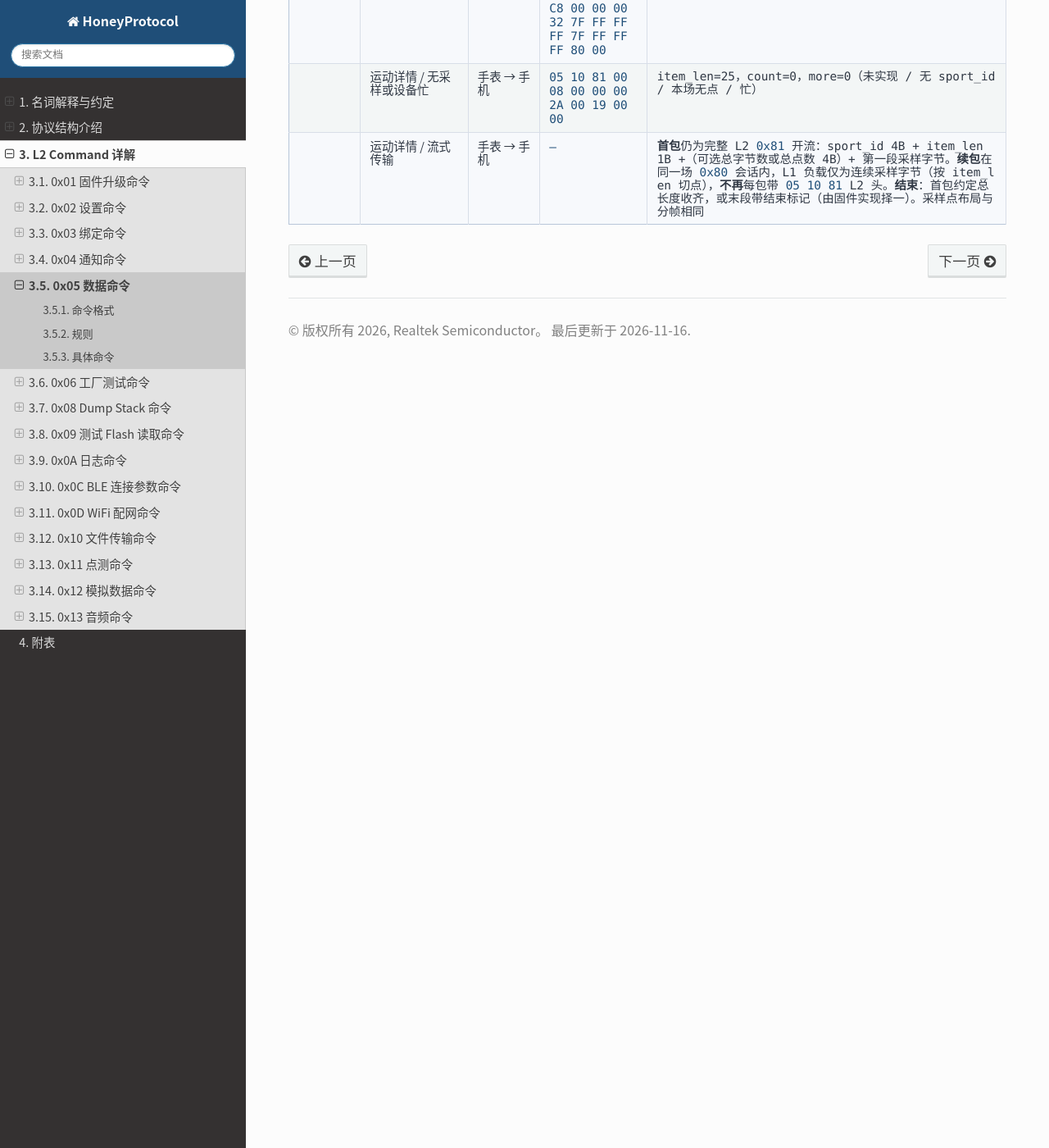
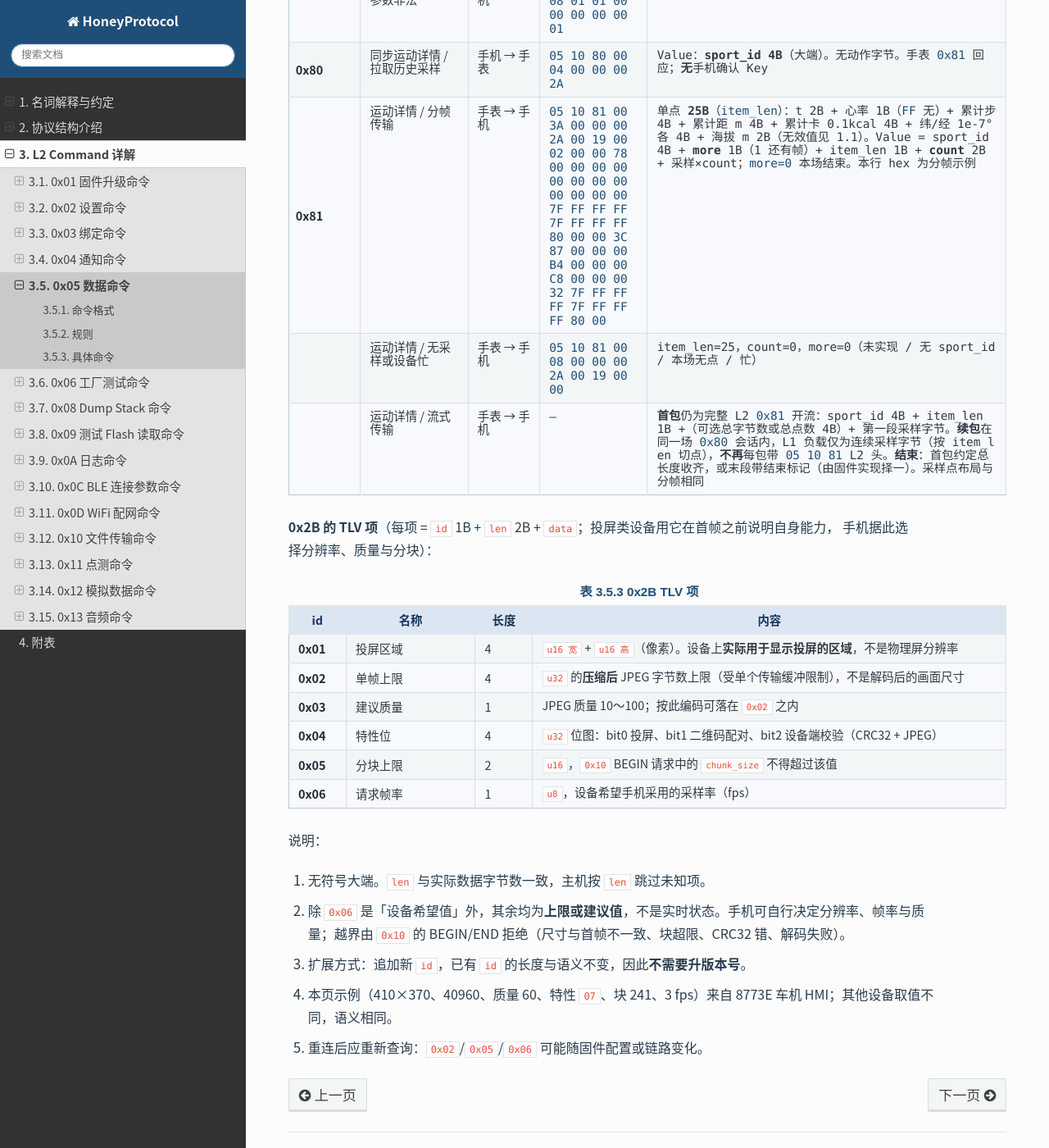
Before and after one commit to realmcu/HoneyProtocol, a Sphinx documentation site: the page built from docs/protocol/0x05-data.rst, in a window 1280 px wide and 1400 px high, scrolled down 4869 px. Shown: the whole window at 82% size. Built offline with Sphinx 7.4.7 and the Read the Docs theme 3.1.0, drawn with Linux system fonts in a browser that asks for light colours; some of the changed text lies outside the part shown.

Commit message:
docs: 0x05 增加设备信息查询 0x0B / 0x2B
Change-Id: I2638f2771eb819facf0e157b19424e55faf83260

```diff
--- a/docs/protocol/0x05-data.rst
+++ b/docs/protocol/0x05-data.rst
@@ -56,6 +56,7 @@
 5. **运动详情** ``0x80``/``0x81``\ （**不是**\ 健康类型同步）：主同步只带 ``0x2A`` 摘要；采样另拉。摘要 **detail_flags bit0 = 1** 才可发 ``0x80``\ （sport_id 4B）。手表 ``0x81`` 回详情：**分帧 L2** 或 **流式字节**\ （见 :ref:`具体命令 <cmd-05-section-3>` ``0x81`` 各行，固件择一）；手机 **无** 详情确认 Key。
 6. **互斥 / 超时**\ ：同时只一场历史同步，或一场 ``0x80`` 运动详情；忙时 ``0x41`` = ``02`` 或 ``0x81`` count=0。今日通道不计历史约 10s 超时。无取消同步 Key。
 7. 第 2 节按 Key 排序（历史同步报文顺序仍是 ``0x40`` → 数据 → ``0x41``\ ）；「具体的命令」为完整 L2 hex。示例 2026-10-12 08:30:00 = ``6A CC 9A 88``\ 。
+8. **设备能力查询** ``0x0B`` / ``0x2B``\ ：手机发 ``0x0B``\ （Value 空），设备\ **单帧**\ 回 ``0x2B``\ ，Value 为 TLV 列表（``id`` 1B + ``len`` 2B 大端 + ``data``\ ）。它不属于历史同步：**不**\ 经过 ``0x40``/``0x41``\ ，也不占用同步超时；未知 ``id``\ 忽略。用于投屏一类「先问能力、再定参数」的场景，TLV 项见「具体命令」末尾的表。
 
 .. _cmd-05-section-3:
 
@@ -127,6 +128,11 @@
      - 手机 → 手表
      - ``05 10 0A 00 00``
      - Value 空。数据 ``0x2A``，类型 ``0x0A``。详情另发 ``0x80``
+   * - 0x0B
+     - 设备信息请求 / 投屏前查询能力
+     - 手机 → 设备
+     - ``05 10 0B 00 00``
+     - Value 空。设备\ **单帧**\ 回 ``0x2B``\ ；建议 1 s 内无响应即视为「设备不支持」，主机退回本地默认参数。不参与历史同步流程
    * - 0x21
      - 活动数据 / 15 分钟统计桶
      - 手表 → 手机
@@ -177,6 +183,11 @@
      - 手表 → 手机
      - ``05 10 2A 00 22 1F 00 01 00 00 00 2A 6A CC 9A 88 6A CC A1 90 01 07 08 07 44 00 00 11 94 00 00 14 50 00 00 0C 80 91 01``
      - 帧头：**单条长 + 条数** + **记录 × 条数**\ 。示例 ``1F 00 01`` = 31B × 1 条（一帧也可含多条摘要，条数相应增大）。单条 **31B**\ ：0 sport_id 4B；4/8 起止 ts 4B×2；12 模式 1B；13/15 有效/总时长 s 2B×2；17 步 4B；21 距 m 4B；25 卡 0.1kcal 4B；29 均心 1B；30 detail_flags 1B（bit0 可拉 ``0x80``\ ）。同 Key **可多帧**
+   * - 0x2B
+     - 设备信息应答 / TLV 能力清单
+     - 设备 → 手机
+     - ``05 10 2B 00 22 01 00 04 01 9A 01 72 02 00 04 00 00 A0 00 03 00 01 3C 04 00 04 00 00 00 07 05 00 02 00 F1 06 00 01 03``
+     - Value = TLV 列表（``id`` 1B + ``len`` 2B + ``data``\ ），示例为本页末尾表中 410×370、单帧 40960、质量 60、特性 ``07``、块 241、3 fps 的设备。一帧发完
    * - 0x40
      - 同步开始 / 快照条数与进度基准
      - 手表 → 手机
@@ -272,3 +283,48 @@
      - 手表 → 手机
      - ``—``
      - **首包**\ 仍为完整 L2 ``0x81`` 开流：sport_id 4B + item_len 1B +（可选总字节数或总点数 4B）+ 第一段采样字节。**续包**\ 在同一场 ``0x80`` 会话内，L1 负载仅为连续采样字节（按 item_len 切点），**不再**\ 每包带 ``05 10 81`` L2 头。**结束**\ ：首包约定总长度收齐，或末段带结束标记（由固件实现择一）。采样点布局与分帧相同
+
+**0x2B 的 TLV 项**\ （每项 = ``id`` 1B + ``len`` 2B + ``data``\ ；投屏类设备用它在首帧之前说明自身能力，
+手机据此选择分辨率、质量与分块）：
+
+.. list-table:: 0x2B TLV 项
+   :header-rows: 1
+   :widths: 8 18 8 66
+   :class: protocol-table columns-4
+
+   * - id
+     - 名称
+     - 长度
+     - 内容
+   * - 0x01
+     - 投屏区域
+     - 4
+     - ``u16 宽`` + ``u16 高``\ （像素）。设备上\ **实际用于显示投屏的区域**\ ，不是物理屏分辨率
+   * - 0x02
+     - 单帧上限
+     - 4
+     - ``u32`` 的\ **压缩后** JPEG 字节数上限（受单个传输缓冲限制），不是解码后的画面尺寸
+   * - 0x03
+     - 建议质量
+     - 1
+     - JPEG 质量 10～100；按此编码可落在 ``0x02`` 之内
+   * - 0x04
+     - 特性位
+     - 4
+     - ``u32`` 位图：bit0 投屏、bit1 二维码配对、bit2 设备端校验（CRC32 + JPEG）
+   * - 0x05
+     - 分块上限
+     - 2
+     - ``u16``\ ，``0x10`` BEGIN 请求中的 ``chunk_size`` 不得超过该值
+   * - 0x06
+     - 请求帧率
+     - 1
+     - ``u8``\ ，设备希望手机采用的采样率（fps）
+
+说明：
+
+1. 无符号大端。``len`` 与实际数据字节数一致，主机按 ``len`` 跳过未知项。
+2. 除 ``0x06`` 是「设备希望值」外，其余均为\ **上限或建议值**\ ，不是实时状态。手机可自行决定分辨率、帧率与质量；越界由 ``0x10`` 的 BEGIN/END 拒绝（尺寸与首帧不一致、块超限、CRC32 错、解码失败）。
+3. 扩展方式：追加新 ``id``\ ，已有 ``id`` 的长度与语义不变，因此\ **不需要升版本号**。
+4. 本页示例（410×370、40960、质量 60、特性 ``07``、块 241、3 fps）来自 8773E 车机 HMI；其他设备取值不同，语义相同。
+5. 重连后应重新查询：``0x02``/``0x05``/``0x06`` 可能随固件配置或链路变化。
```
